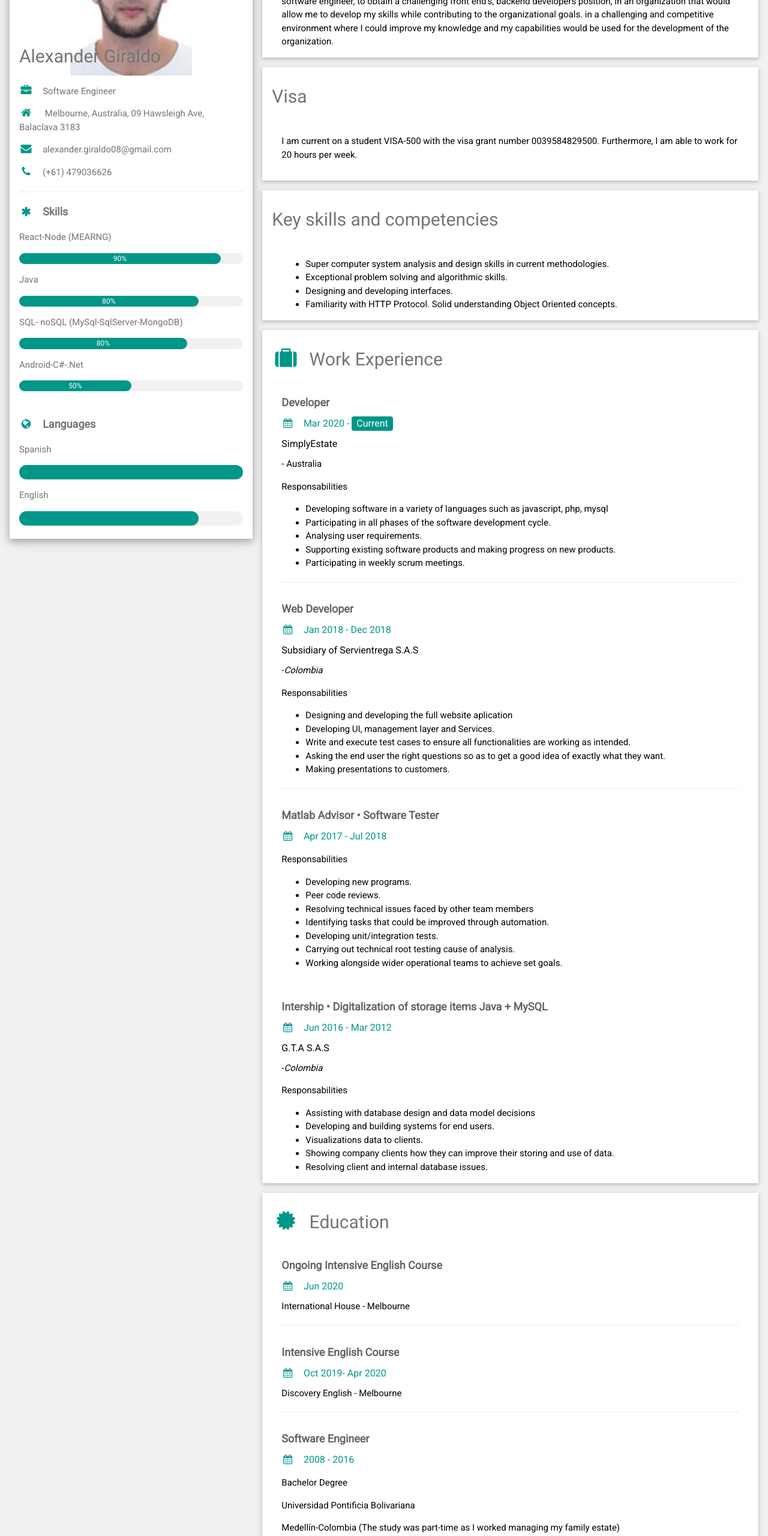
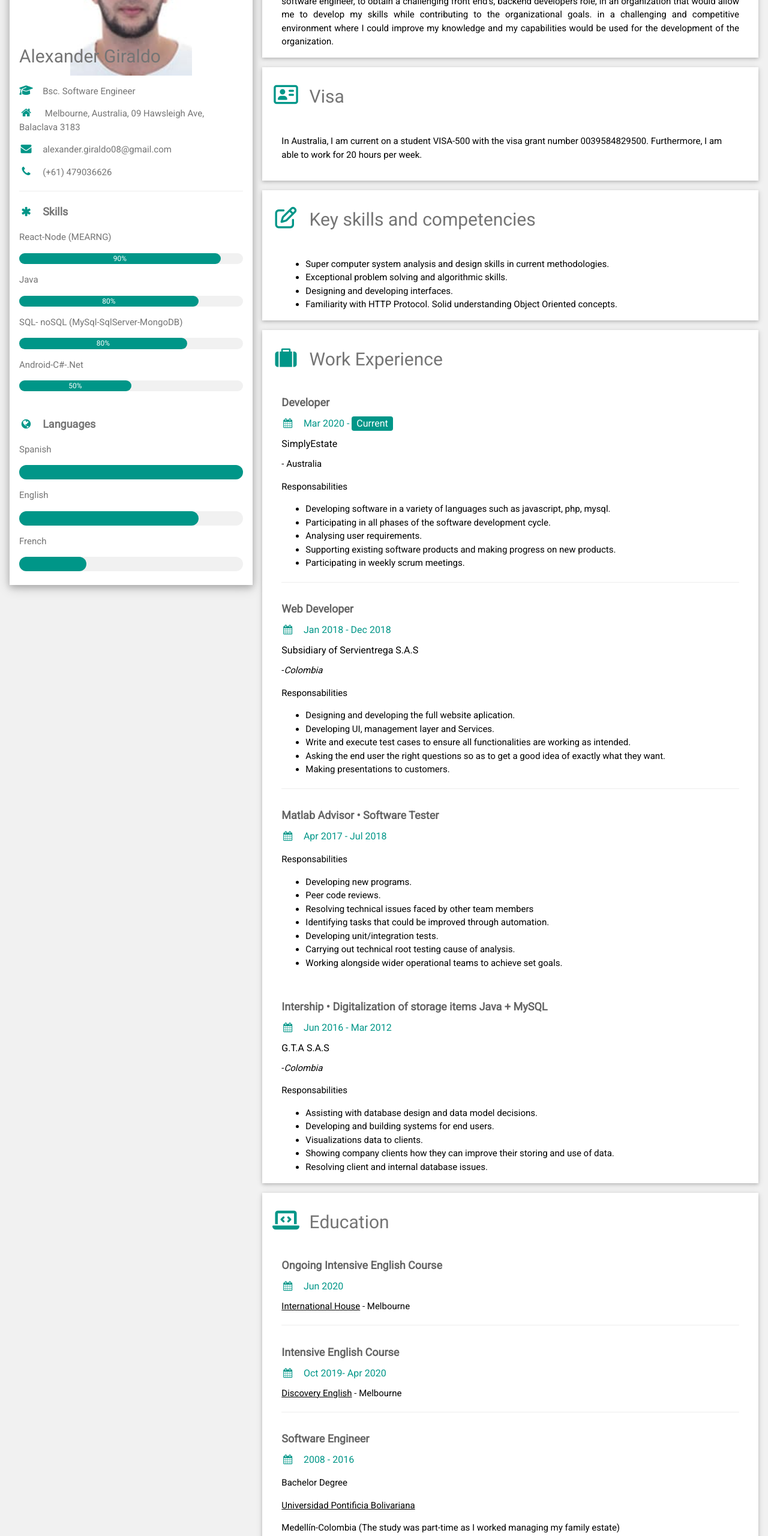
Before and after one commit to larfost/alexander, a plain HTML site: page index.html in a window 1280 px wide. Shown: the part 160-2720 px from the top of the page at 60% size. Drawn offline with nearby package versions, Linux system fonts and the light colour scheme.

Commit message:
some text was modified and the icons were fixed

```diff
--- a/index.html
+++ b/index.html
@@ -5,8 +5,9 @@
 <meta name="viewport" content="width=device-width, initial-scale=1">
 <link rel="stylesheet" href="https://www.w3schools.com/w3css/4/w3.css">
 <link rel='stylesheet' href='https://fonts.googleapis.com/css?family=Roboto'>
+
+<script src='https://kit.fontawesome.com/a076d05399.js'></script>
 <link rel="stylesheet" href="https://cdnjs.cloudflare.com/ajax/libs/font-awesome/4.7.0/css/font-awesome.min.css">
-
 <style>
 html,body,h1,h2,h3,h4,h5,h6 {font-family: "Roboto", sans-serif}
 </style>
@@ -29,7 +30,7 @@ html,body,h1,h2,h3,h4,h5,h6 {font-family: "Roboto", sans-serif}
           </div>
         </div>
         <div class="w3-container">
-          <p><i class="fa fa-briefcase fa-fw w3-margin-right w3-large w3-text-teal"></i>Software Engineer</p>
+          <p><i class="fas fa-graduation-cap fa-fw w3-margin-right w3-large w3-text-teal"></i>Bsc. Software Engineer</p>
           <p><i class="fa fa-home fa-fw w3-margin-right w3-large w3-text-teal"></i> Melbourne, Australia, 09 Hawsleigh Ave, Balaclava 3183</p>
           <p><i class="fa fa-envelope fa-fw w3-margin-right w3-large w3-text-teal"></i>alexander.giraldo08@gmail.com</p>
           <p><i class="fa fa-phone fa-fw w3-margin-right w3-large w3-text-teal"></i>(+61) 479036626</p>
@@ -66,6 +67,10 @@ html,body,h1,h2,h3,h4,h5,h6 {font-family: "Roboto", sans-serif}
           <div class="w3-light-grey w3-round-xlarge">
             <div class="w3-round-xlarge w3-teal" style="height:24px;width:80%"></div>
           </div>
+          <p>French</p>
+          <div class="w3-light-grey w3-round-xlarge">
+            <div class="w3-round-xlarge w3-teal" style="height:24px;width:30%"></div>
+          </div>
           <br>
         </div>
       </div><br>
@@ -78,18 +83,21 @@ html,body,h1,h2,h3,h4,h5,h6 {font-family: "Roboto", sans-serif}
 
         <div class="w3-container w3-card w3-white w3-margin-bottom">
             <h2 class="w3-text-grey w3-padding-16"><i class="fa fa-suitcase fa-fw w3-margin-right w3-xxlarge w3-text-teal"></i>Career Objective</h2>
-            <div class="w3-container">
-                <p>Enthusiastic Software Engineer gratuaded with problem solving skills, agile development. Seeking a position as a software engineer, to obtain a challenging front end’s, backend developers position, in an organization that would allow me to develop my skills while contributing to the organizational goals.
+            <div class="w3-container" style="text-align: justify;
+            text-justify: inter-word;">
+                <p >Enthusiastic Bsc. Software Engineer  with problem solving skills, agile development. Seeking a position as a software engineer, to obtain a challenging front end’s, backend developers role,
+                   in an organization that would allow me to develop my skills while contributing to the organizational goals.
 
-                    in a challenging and competitive environment where I could improve my knowledge and my capabilities would be used for the development of the organization.
+                    in a challenging and competitive environment where I could improve my knowledge and my capabilities
+                    would be used for the development of the organization.
                 </p>
             </div>
         </div>
 
         <div class="w3-container w3-card w3-white w3-margin-bottom">
-            <h2 class="w3-text-grey w3-padding-16">Visa</h2>
+            <h2 class="w3-text-grey w3-padding-16"><i class="far fa-address-card fa-fw w3-margin-right w3-xxlarge w3-text-teal"></i>Visa</h2>
             <div class="w3-container w3-margin-bottom">
-                <p>I am current on a student VISA-500 with the visa grant number 0039584829500.
+                <p>In Australia, I am current on a student VISA-500 with the visa grant number 0039584829500.
                     Furthermore, I am able to work for 20 hours per week.
                 </p>
             </div>
@@ -97,7 +105,7 @@ html,body,h1,h2,h3,h4,h5,h6 {font-family: "Roboto", sans-serif}
 
 
         <div class="w3-container w3-card w3-white w3-margin-bottom">
-            <h2 class="w3-text-grey w3-padding-16">Key skills and competencies</h2>
+            <h2 class="w3-text-grey w3-padding-16"><i class="far fa-edit fa-fw w3-margin-right w3-xxlarge w3-text-teal"></i>Key skills and competencies</h2>
             <div class="w3-container">
                 <ul>
                     <li>Super computer system analysis and design skills in current methodologies.</li>
@@ -116,7 +124,7 @@ html,body,h1,h2,h3,h4,h5,h6 {font-family: "Roboto", sans-serif}
           <h6>SimplyEstate </h6> - Australia
           <p>Responsabilities</p>
           <ul>
-                <li>Developing software in a variety of languages such as javascript, php, mysql</li>
+                <li>Developing software in a variety of languages such as javascript, php, mysql.</li>
                 <li>Participating in all phases of the software development cycle.</li>
                 <li>Analysing user requirements.</li>
                 <li>Supporting existing software products and making progress on new products.</li>
@@ -130,7 +138,7 @@ html,body,h1,h2,h3,h4,h5,h6 {font-family: "Roboto", sans-serif}
           <h6>Subsidiary of Servientrega S.A.S</h6> -<i>Colombia</i>
           <p>Responsabilities</p>
           <ul>
-              <li>Designing and developing the full website aplication</li>
+              <li>Designing and developing the full website aplication.</li>
               <li>Developing UI, management layer and Services.</li>
               <li>Write and execute test cases to ensure all functionalities are working as intended.</li>
               <li>Asking the end user the right questions so as to get a good idea of exactly what they want.</li>
@@ -163,7 +171,7 @@ html,body,h1,h2,h3,h4,h5,h6 {font-family: "Roboto", sans-serif}
             <h6>G.T.A S.A.S</h6> -<i>Colombia</i>
             <p>Responsabilities</p>
             <ul>
-                <li>Assisting with database design and data model decisions</li>
+                <li>Assisting with database design and data model decisions.</li>
                 <li>Developing and building systems for end users.</li>
                 <li>Visualizations data to clients.</li>
                 <li>Showing company clients how they can improve their storing and use of data.</li>
@@ -174,31 +182,31 @@ html,body,h1,h2,h3,h4,h5,h6 {font-family: "Roboto", sans-serif}
       </div>
 
       <div class="w3-container w3-card w3-white">
-        <h2 class="w3-text-grey w3-padding-16"><i class="fa fa-certificate fa-fw w3-margin-right w3-xxlarge w3-text-teal"></i>Education</h2>
+        <h2 class="w3-text-grey w3-padding-16"><i class="fas fa-laptop-code fa-fw w3-margin-right w3-xxlarge w3-text-teal"></i>Education</h2>
         <div class="w3-container">
           <h5 class="w3-opacity"><b>Ongoing Intensive English Course </b></h5>
           <h6 class="w3-text-teal"><i class="fa fa-calendar fa-fw w3-margin-right"></i>Jun 2020 </h6>
-          International House - Melbourne
+          <a href="https://ihsydney.com.au/">International House</a>  - Melbourne
           <hr>
         </div>
         <div class="w3-container">
             <h5 class="w3-opacity"><b> Intensive English Course </b></h5>
             <h6 class="w3-text-teal"><i class="fa fa-calendar fa-fw w3-margin-right"></i>Oct 2019- Apr 2020 </h6>
-            Discovery English - Melbourne
+           <a href="https://discoverenglish.vic.edu.au/">Discovery English</a>  - Melbourne
             <hr>
           </div>
         <div class="w3-container">
           <h5 class="w3-opacity"><b>Software Engineer </b></h5>
           <h6 class="w3-text-teal"><i class="fa fa-calendar fa-fw w3-margin-right"></i>2008 - 2016</h6>
           <p>Bachelor Degree</p>
-          <p>Universidad Pontificia Bolivariana </p>
+          <p><a href="https://www.upb.edu.co/es/home">Universidad Pontificia Bolivariana </a></p>
           <p> Medellín-Colombia (The study was part-time as I worked managing my family estate)</p>
           <hr>
         </div>
         <div class="w3-container">
           <h5 class="w3-opacity"><b>High School</b></h5>
           <h6 class="w3-text-teal"><i class="fa fa-calendar fa-fw w3-margin-right"></i>2005 - 2007</h6>
-          <p>Universidad Pontificia Bolivariana </p>
+          <p>College of Universidad Pontificia Bolivariana </p>
           <br>
         </div>
       </div>
@@ -214,12 +222,9 @@ html,body,h1,h2,h3,h4,h5,h6 {font-family: "Roboto", sans-serif}
 
 <footer class="w3-container w3-teal w3-center w3-margin-top">
   <p>Find me on social media.</p>
-  <i class="fa fa-facebook-official w3-hover-opacity"></i>
-  <i class="fa fa-instagram w3-hover-opacity"></i>
-  <i class="fa fa-snapchat w3-hover-opacity"></i>
-  <i class="fa fa-pinterest-p w3-hover-opacity"></i>
-  <i class="fa fa-twitter w3-hover-opacity"></i>
-  <i class="fa fa-linkedin w3-hover-opacity"></i>
+  <a href="https://www.facebook.com/alexander.giraldo.16/"><i class="fa fa-facebook-official w3-hover-opacity" ></i></a>
+  <a href="https://www.instagram.com/alexander.giraldo.16/?hl=en"><i class="fa fa-instagram w3-hover-opacity"></i></a>
+  <a href="https://www.linkedin.com/in/alexander-giraldo-ospina/"><i class="fa fa-linkedin w3-hover-opacity"></i></a>
   <p>Powered by <a href="https://www.w3schools.com/w3css/default.asp" target="_blank">w3.css</a></p>
 </footer>
 
```
